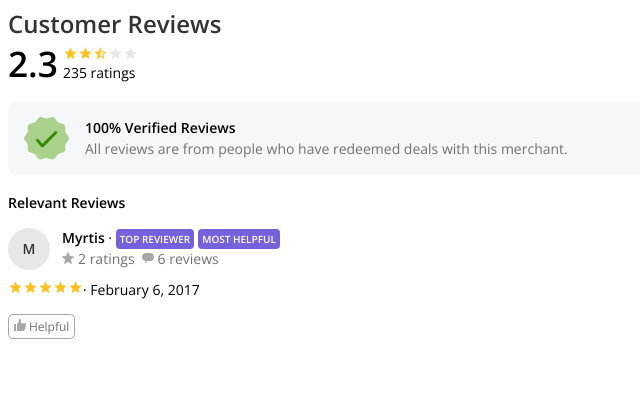
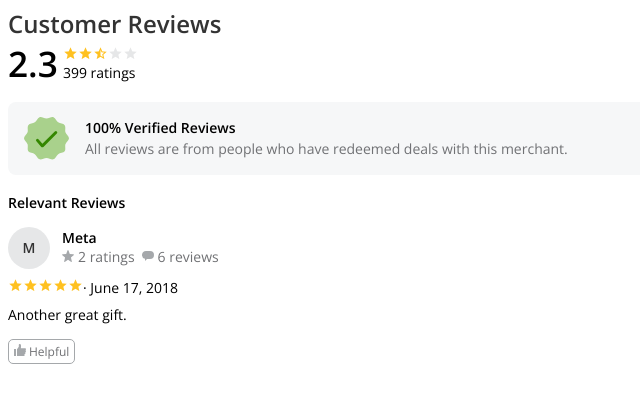
Before and after one commit to coupon-app/service-reviews, a React app: page / in a window 1280 px wide. Shown: the top 402 px of the page, without its empty margins (0-640 px from the left). Built offline with nearby package versions, Linux system fonts and the light colour scheme.

Commit message:
UPDATED components post-writing tests. Added some comments.

```diff
--- a/client/src/Components/AverageRating.jsx
+++ b/client/src/Components/AverageRating.jsx
@@ -54,6 +54,10 @@ const IStar = styled.i`
 /* -------------------------  RENDER ------------------------- */
 
 const AverageRating = ({ average, ratings }) => {
+  const uiStrings = {
+    noRatingsMessage: 'No ratings',
+    ratingsMessage: 'rating',
+  };
 
   // Generate colored stars based on passed in average
   const stars = [];
@@ -63,7 +67,6 @@ const AverageRating = ({ average, ratings }) => {
 
   // For each star generate a jsx element with a corresponding star color and shape
   for (let i = 0; i < 5; i += 1) {
-
     // Determine star shape (filled or filled half)
     iconString = (remaining >= 1 || (remaining > 0 && remaining.toFixed(1) % 1 >= 0.8))
       ? "star"
@@ -100,13 +103,22 @@ const AverageRating = ({ average, ratings }) => {
           <UlStarRating>
             {stars}
           </UlStarRating>
-          {ratings ? (
-            <SpanStarText>
-              {Math.floor(ratings).toFixed(0)}
-              &#160;rating
-              {ratings > 1 ? 's' : null}
-            </SpanStarText>
-          ) : null}
+          {
+            ratings
+              ? (
+                <SpanStarText>
+                  {Math.floor(ratings).toFixed(0)}
+                  &#160;
+                  {uiStrings.ratingsMessage}
+                  {
+                    ratings > 1
+                      ? 's'
+                      : null
+                  }
+                </SpanStarText>
+              )
+              : <span>{uiStrings.noRatingsMessage}</span>
+          }
         </SpanStarRatingsWrapper>
       </DivStarRatingsSubContainer>
     </DivStarRatingsContainer>
--- a/client/src/Components/ReviewCardMiniProfile.jsx
+++ b/client/src/Components/ReviewCardMiniProfile.jsx
@@ -1,5 +1,6 @@
 import React from 'react';
 import styled from 'styled-components';
+
 import ReviewerBadge from './ReviewerBadge';
 
 /* -------------------------  STYLES ------------------------- */
@@ -55,7 +56,7 @@ const SvgIcon = styled.svg`
 
 const ReviewCardMiniProfile = ({ firstName, ratings, reviews, topReviewer, helpfulReviewer, reviewImages }) => {
   // Any processing of review data goes here
-  const userFirstNameInitial = firstName.charAt(0);
+  const userFirstNameInitial = firstName ? firstName.charAt(0) : '?';
 
   // generate user stats if props for ratings and reviews are 'truthy' (i.e. greater than 0)
   const userReviewsRatings = [];
@@ -64,7 +65,13 @@ const ReviewCardMiniProfile = ({ firstName, ratings, reviews, topReviewer, helpf
     userReviewsRatings.push(
       <SpanUserReviewCount key="ratings">
         <SvgIcon xmlns="http://www.w3.org/2000/svg" viewBox="0 0 12 12"><path fill="#A5A8AB" fillRule="nonzero" d="M3.076 11.774c-.692.465-1.09.19-.886-.618l.895-3.562-2.7-2.31c-.631-.54-.47-1.017.364-1.067L4.2 4.01 5.473.585c.29-.78.761-.78 1.052 0L7.802 4.01l3.449.207c.832.05.997.527.364 1.068l-2.7 2.31.895 3.561c.202.806-.192 1.084-.887.618L6 9.809l-2.924 1.965z" /></SvgIcon>
-        {ratings} rating{ratings > 1 ? 's' : null}
+        {ratings}
+        &#160;rating
+        {
+          ratings > 1
+            ? 's'
+            : null
+        }
       </SpanUserReviewCount>,
     );
   }
@@ -73,7 +80,13 @@ const ReviewCardMiniProfile = ({ firstName, ratings, reviews, topReviewer, helpf
     userReviewsRatings.push(
       <SpanUserReviewCount key="reviews">
         <SvgIcon xmlns="http://www.w3.org/2000/svg" viewBox="0 0 12 10"><path fill="#A5A8AB" fillRule="evenodd" d="M5 8l-2 2V7.874A4.002 4.002 0 0 1 4 0h4a4 4 0 1 1 0 8H5z" /></SvgIcon>
-        {reviews} review{reviews > 1 ? 's' : null}
+        {reviews}
+        &#160;review
+        {
+          reviews > 1
+            ? 's'
+            : null
+        }
       </SpanUserReviewCount>,
     );
   }
@@ -102,12 +115,23 @@ const ReviewCardMiniProfile = ({ firstName, ratings, reviews, topReviewer, helpf
       </DivUserIconContainer>
       <DivUserTextContainer>
         <SpanUserName>
-          {firstName}
+          {firstName || 'Unknown'}
         </SpanUserName>
-        <span> · {reviewerBadges}</span>
-        <DivUserStats>
-          {userReviewsRatings}
-        </DivUserStats>
+        {reviewerBadges.length > 0
+          ? (
+            <span>
+              &#160;·&#160;
+              {reviewerBadges}
+            </span>
+          )
+          : null}
+        {userReviewsRatings.length > 0
+          ? (
+            <DivUserStats>
+              {userReviewsRatings}
+            </DivUserStats>
+          )
+          : null}
       </DivUserTextContainer>
     </DivReviewCardMiniProfileContainer>
   );
--- a/client/src/Components/ReviewsContainer.jsx
+++ b/client/src/Components/ReviewsContainer.jsx
@@ -17,6 +17,9 @@ const DivReviewsContainerTitle = styled.div`
 
 /* -------------------------  RENDER ------------------------- */
 
+// This component may be able to be changed to a stateless component
+// if it doesn't require it's own state in the future.
+
 export default class ReviewsContainer extends React.Component {
   constructor(props) {
     super(props);
@@ -29,10 +32,11 @@ export default class ReviewsContainer extends React.Component {
   // ONLY map reviews that include review text!! All others are just counted in the total ratings number.
 
   render() {
+    const { reviews } = this.props;
     return (
       <DivReviewsContainer>
         <DivReviewsContainerTitle>Relevant Reviews</DivReviewsContainerTitle>
-        <ReviewCard review={this.props.reviews[409]} />
+        {(reviews && reviews.length > 0) ? <ReviewCard review={reviews[0]} /> : <div>No reviews to display.</div>}
       </DivReviewsContainer>
     );
   }
--- a/client/src/Reviews.jsx
+++ b/client/src/Reviews.jsx
@@ -31,23 +31,59 @@ export default class Reviews extends React.Component {
   constructor(props) {
     super(props);
     this.state = {
-      reviews: sampleData, // TODO: Replace with data from fetch call
+      reviews: sampleData, // TODO: Replace with data from fetch call (reviews with text only!)
+      average: 2.3, // TODO: Replace with data from fetch call (reviews both with & without review text)
+      ratings: 399, // TODO: Replace with data from fetch call (or calculate in React function)
     };
   }
 
+  // TODO: write function to extract average for all ratings retrieved from server
+  // TODO: write function to count number of ratings (reviews both with & without review text)
+  // QUESTION: Could these functions be incorporated into the database query on the server side?
+  //           Or would it just be easier to do it on the client side?
+
+  /*
+  // Data shape from server could look something like:
+    {
+      data: [ // reviews with textual data ONLY
+        {
+          ... review ...
+        },
+        {
+          ... review
+        }
+      ],
+      ratings: 399, // ratings count retrieved from server
+      averageRating: 3.4, // average rating for all reviews for productId = [##]
+    }
+
+   */
+
+  // TODO: Write componentDidMount() function that fetches data from /api/reviews/:productId
+  // and sets state with returned data
+
   /* -------------------------  RENDER ------------------------- */
 
-  // TODO: replace props with data retrieved from fetch call.
+  // TODO: replace props.reviews with data retrieved from fetch call.
 
   render() {
+    const { reviews, average, ratings } = this.state;
     return (
       <ContainerDiv>
-        <div>
-          <Title>Customer Reviews</Title>
-        </div>
-        <AverageRating average={2.3} ratings={235} />
-        <VerifiedReviewsHeader />
-        <ReviewsContainer reviews={this.state.reviews} />
+        <Title>Customer Reviews</Title>
+        {(reviews && reviews.length > 0)
+          ? (
+            <>
+              <AverageRating average={average} ratings={ratings} />
+              <VerifiedReviewsHeader />
+              <ReviewsContainer reviews={reviews} />
+            </>
+          )
+          : (
+            <>
+              <div>No reviews for this product yet</div>
+            </>
+          )}
       </ContainerDiv>
     );
   }
```
